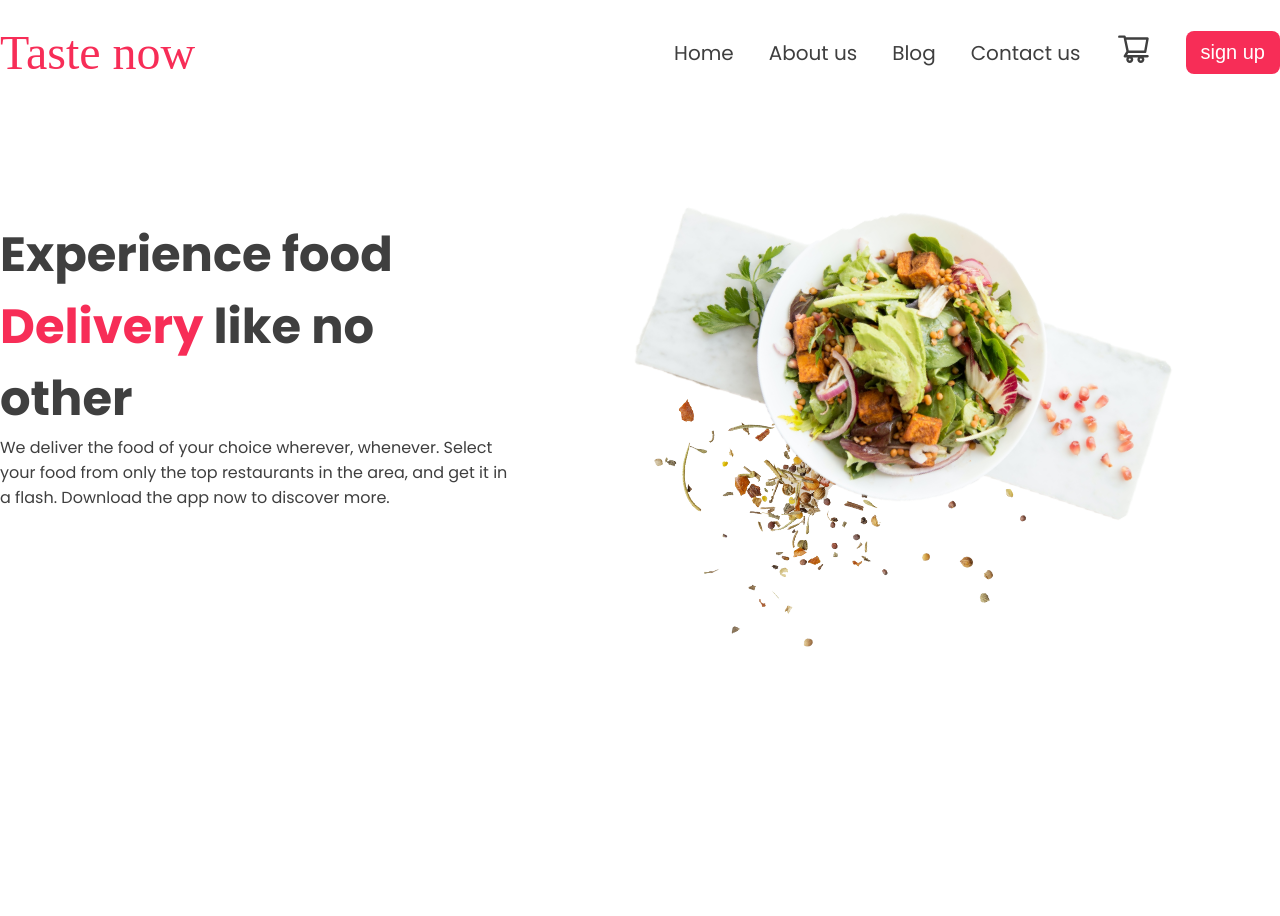
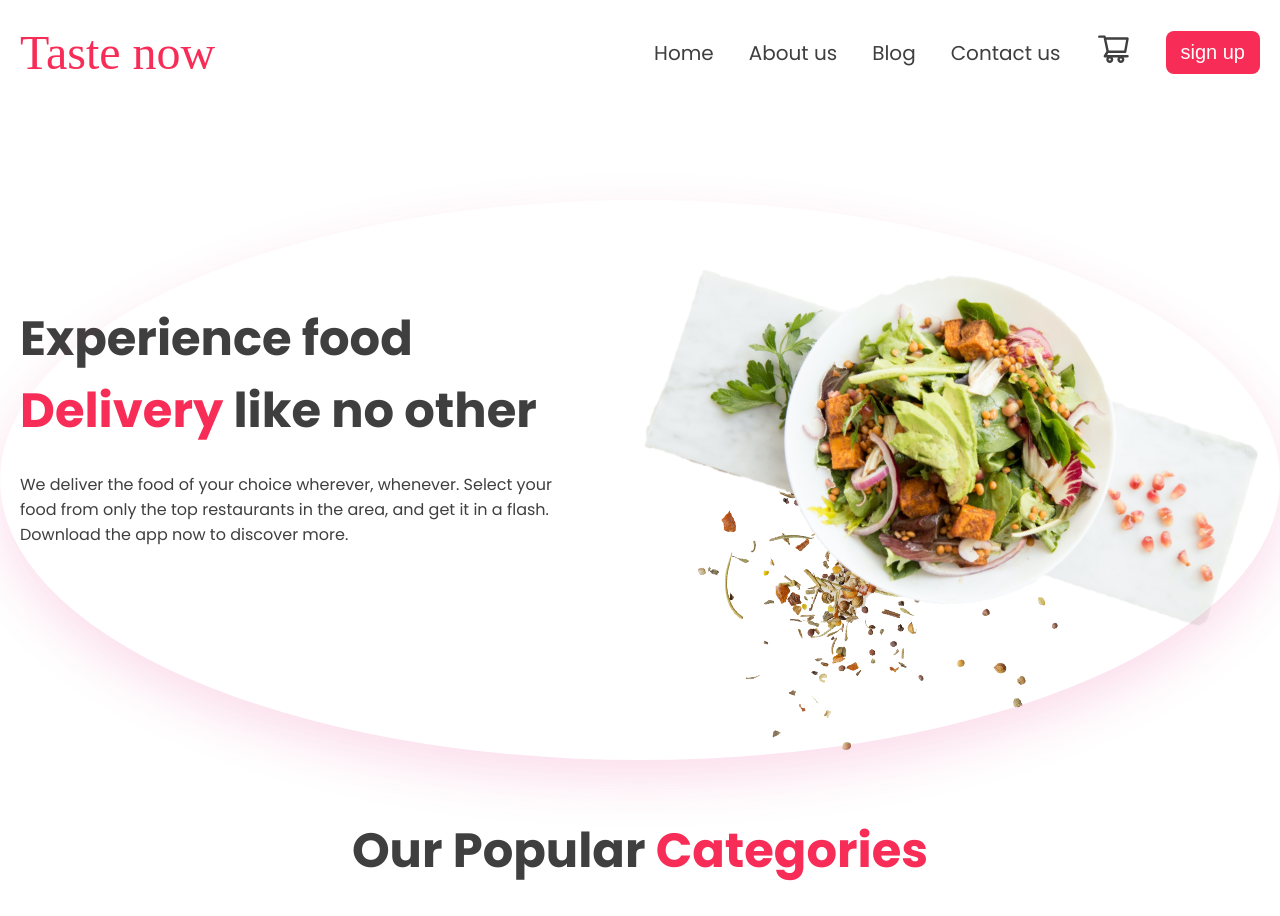
Before and after one commit to srssieam/antopolish-task, a React (Vite) app: page / in a window 1280 px wide. Before the commit the page ends 818 px from the top, so only its background shows below. Built offline with nearby package versions, Linux system fonts and the light colour scheme; a web font is replaced by a local one.

Commit message:
complete banner design

```diff
--- a/src/App.css
+++ b/src/App.css
@@ -1,5 +1,5 @@
 .container {
-  max-width: 1440px;
+  max-width: 1240px;
   margin: 0 auto;
 }
 
@@ -8,3 +8,15 @@ header {
   top: 0;
   z-index: 2;
 }
+
+.banner-curveBg {
+  width: 100%;
+  position: absolute;
+  clip-path: circle(100%);
+  right: 0;
+  left: 0;
+  top: 200px;
+  height: 70vh;
+  border-radius: 50%;
+  box-shadow: 0px 20px 50px rgba(231, 49, 134, 0.164);
+}
--- a/src/App.jsx
+++ b/src/App.jsx
@@ -1,6 +1,7 @@
 
 import './App.css'
 import Banner from './components/banner/Banner'
+import Categories from './components/categories/Categories'
 import Navbar from './components/header/Navbar'
 
 function App() {
@@ -11,7 +12,13 @@ function App() {
         <Navbar />
       </header>
       <main>
-        <Banner />
+        <section>
+          <Banner />
+          <div className='banner-curveBg'></div>
+        </section>
+        <section>
+          <Categories />
+        </section>
       </main>
 
     </div>
--- a/src/components/banner/bannerStyle.css
+++ b/src/components/banner/bannerStyle.css
@@ -1,23 +1,27 @@
 .banner-title {
     font-size: 48px;
     font-weight: 700;
+}
+
+.banner-desc {
+    margin-top: 25px;
 }
 
 .banner-body {
     display: flex;
     justify-content: space-between;
     align-items: center;
-    max-height: 100vh;
+    height: 80vh;
     position: relative;
 }
 
+
 .banner-left {
-    max-width: 40%;
+    max-width: 45%;
 }
 
 .banner-right {
-    max-width: 60%;
-    position: relative;
+    max-width: 55%;
     overflow: hidden;
 }
 
@@ -25,11 +29,12 @@
     rotate: 60deg;
     width: 100%;
 }
+
 .bottom-image {
     z-index: -1;
     position: absolute;
     rotate: 240deg;
     width: 40%;
-    right: 200px;
-    bottom: -100px;
+    right: 150px;
+    top: 35%;
 }
--- /dev/null
+++ b/src/components/categories/Categories.jsx
@@ -0,0 +1,11 @@
+import "./categoryStyle.css"
+
+const Categories = () => {
+    return (
+        <div>
+            <h1 className="category-heading">Our Popular <span className="common-pink">Categories</span></h1>
+        </div>
+    );
+};
+
+export default Categories;
--- /dev/null
+++ b/src/components/categories/categoryStyle.css
@@ -0,0 +1,6 @@
+.category-heading {
+    font-size: 48px;
+    font-weight: 700;
+    text-align: center;
+    margin-top: 70px;
+}
```
Also changed, not shown: src/assets/bannerImg.png.
